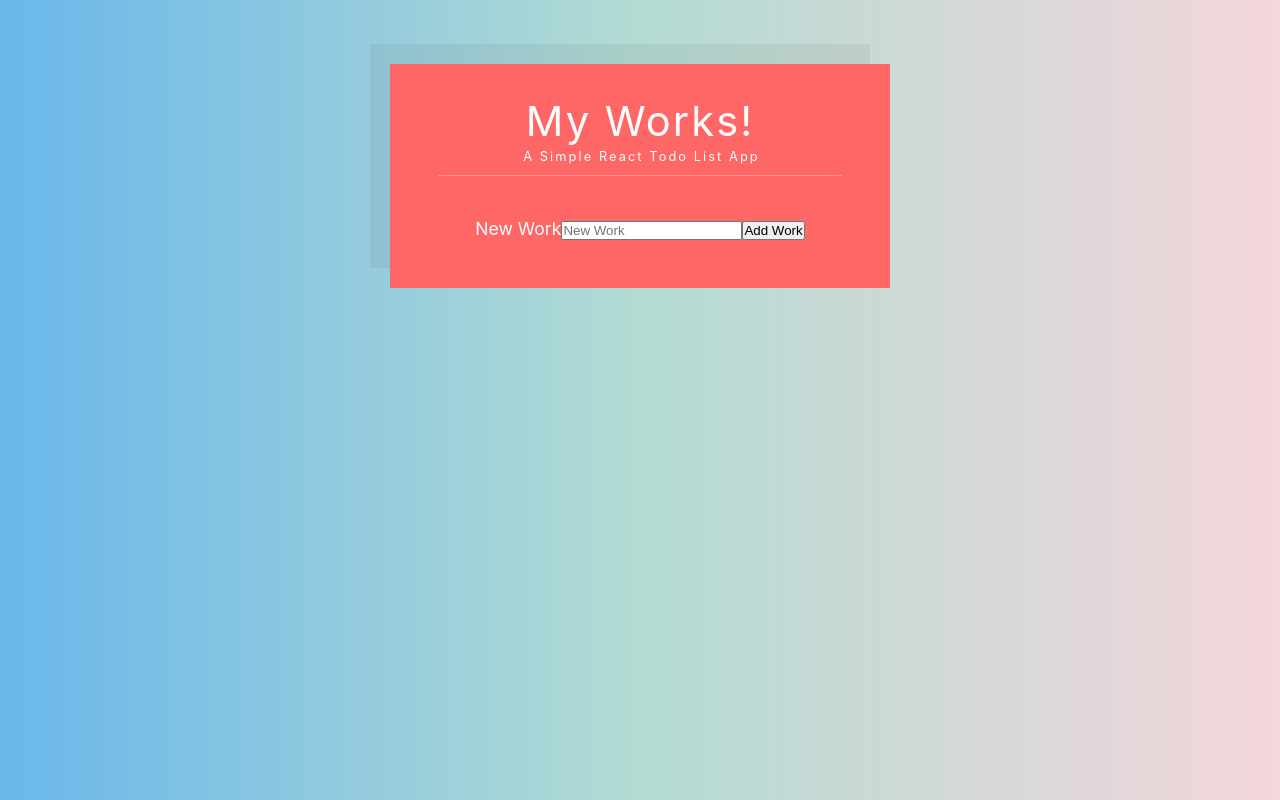
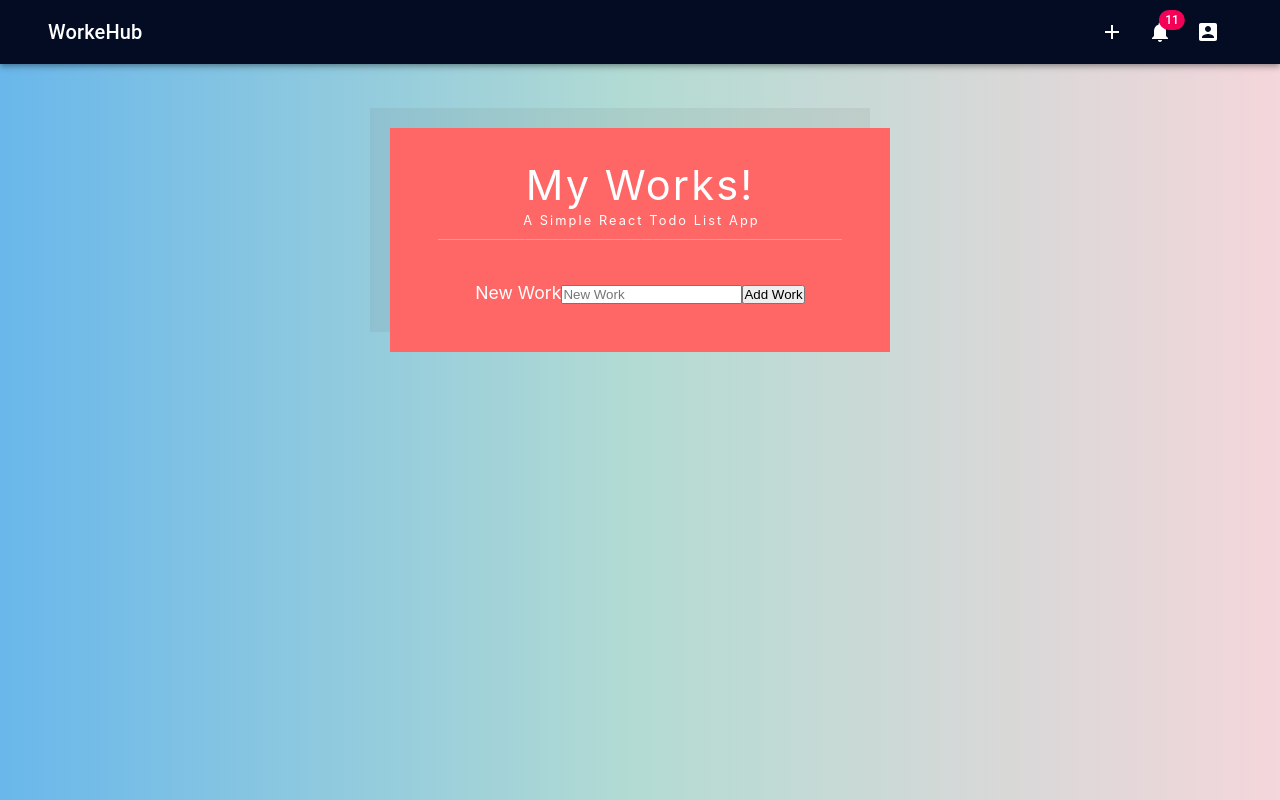
Before and after one commit to mizan4392/myworklists, a React (Create React App) app: page / in a window 1280 px wide. Built offline with nearby package versions, Linux system fonts and the light colour scheme.

Commit message:
added nav bar

```diff
--- a/src/App.js
+++ b/src/App.js
@@ -1,13 +1,20 @@
 import React from 'react';
 import './App.css';
 import TodoLists from './Components/TodoLists/TodoLists';
+import NavBar from './Components/NavBar/NavBar';
 
-function App() {
-  return (
-    <div className="App">
-       <TodoLists />
-    </div>
-  );
+class App extends React.Component{
+
+  render(){
+
+    return (
+      <div className="App">
+        <NavBar />
+         <TodoLists />
+      </div>
+    );
+  }
 }
 
+
 export default App;
--- /dev/null
+++ b/src/Components/NavBar/NavBar.js
@@ -0,0 +1,64 @@
+import React, { Component } from 'react'
+
+import AppBar from '@material-ui/core/AppBar';
+import Toolbar from '@material-ui/core/Toolbar';
+import Typography from '@material-ui/core/Typography';
+import Button from '@material-ui/core/Button';
+import { withStyles, Container, IconButton, Badge } from '@material-ui/core';
+import AccountBoxIcon from '@material-ui/icons/AccountBox';
+import NotificationsIcon from '@material-ui/icons/Notifications';
+import AddIcon from '@material-ui/icons/Add';
+
+const styles = theme => ({
+    root: {
+        flexGrow: 1,
+    },
+    AppBar: {
+        backgroundColor: '#040c24'
+    },
+    Toolbar: {
+        display: 'flex',
+        justifyContent: 'space-between',
+        // backgroundColor:'#040c24'
+    }
+})
+
+class NavBar extends Component {
+
+    render() {
+        const { classes } = this.props
+        return (
+            <AppBar position="static" className={classes.AppBar}>
+                <Container>
+                    <Toolbar className={classes.Toolbar}>
+                        <div>
+                            <Typography variant="h6" >
+                                WorkeHub
+                        </Typography>
+                        </div>
+
+                        <div>
+                            <IconButton>
+                                <AddIcon style={{ color: '#fff' }} />
+                            </IconButton>
+
+                            <IconButton aria-label="show 11 new notifications" color="inherit">
+                                <Badge badgeContent={11} color="secondary">
+                                    <NotificationsIcon />
+                                </Badge>
+                            </IconButton>
+
+                            <IconButton>
+                                <AccountBoxIcon style={{ color: '#fff' }} />
+                            </IconButton>
+                        </div>
+
+                    </Toolbar>
+                </Container>
+
+            </AppBar>
+        )
+    }
+}
+
+export default withStyles(styles)(NavBar)
```
Also changed, not shown: package.json (+6 -4 lines), 1 other file (tests, documents, lock files or other folders).
